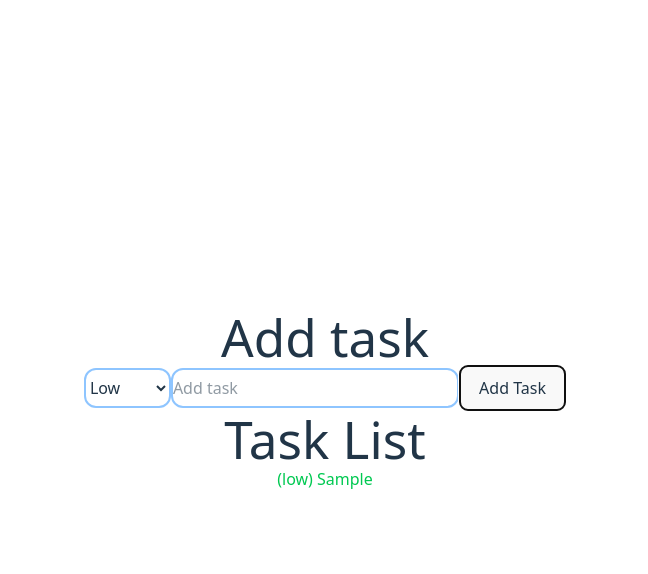
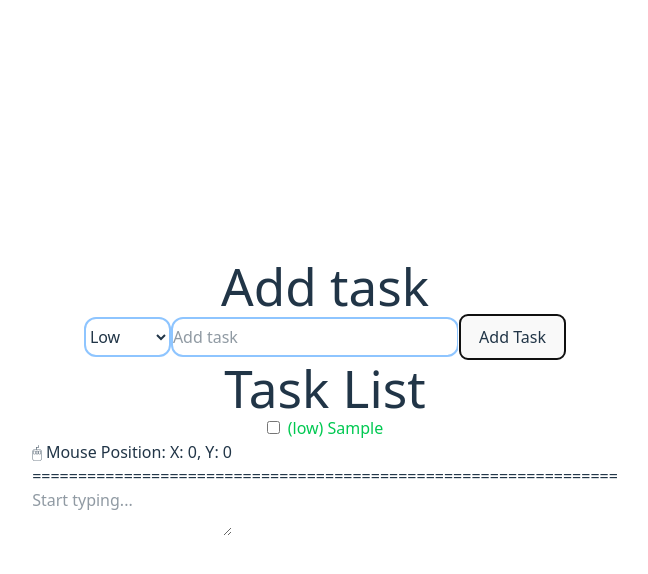
Before and after one commit to NikhilPathaniaa/taskpilot, a React (Vite) app: page / in a window 1280 px wide. Both pictures are taken after typing "Sample" into the empty fields and a click on the button "Add Task". Shown: the top 574 px of the page, without its empty margins (315-963 px from the left). Built offline with nearby package versions, Linux system fonts and the light colour scheme; no server answers.

Commit message:
new blog

```diff
--- a/src/App.jsx
+++ b/src/App.jsx
@@ -1,9 +1,11 @@
 import React, { useState } from "react";
+import Counter from "./components/Counter";
 
 const App = () => {
   const [tasks, setTasks] = useState([]);
   const [task, setTask] = useState("");
   const [status, setStatus] = useState("low");
+  const [checked, setChecked] = useState(false);
 
   const addTask = (e) => {
     e.preventDefault();
@@ -13,6 +15,10 @@ const App = () => {
     setStatus("low"); // Reset status
   };
 
+  const onChange = (e) => {
+    setChecked(e.target.checked);
+  };
+  console.log("checked", checked);
   return (
     <div className="flex flex-col items-center justify-center h-screen w-screen">
       <h1>Add task</h1>
@@ -33,23 +39,28 @@ const App = () => {
       <h1>Task List</h1>
       <ul>
         {tasks.map((t, index) => (
-          <li key={index}>
+          <li key={index} className="flex items-center gap-2">
+            <input type="checkbox" value={checked} onClick={onChange} />
+            <label>
               {t.status == "low" ? (
-              <p className="text-green-500">
+                <p className={` ${checked ? "line-through text-gray-500" : "text-green-500"}`}>
                   ({t.status}) {t.text}
                 </p>
               ) : t.status == "medium" ? (
-              <p className="text-orange-500">
+                <p className={` ${checked ? "line-through text-gray-500" : "text-orange-500"}`}>
                   ({t.status}) {t.text}
                 </p>
               ) : (
-              <p className="text-red-500">
+                <p className={` ${checked ? "line-through text-gray-500" : "text-red-500"}`}>
                   ({t.status}) {t.text}
                 </p>
               )}
+            </label>
           </li>
         ))}
       </ul>
+
+      <Counter />
     </div>
   );
 };
--- /dev/null
+++ b/src/components/Counter.jsx
@@ -0,0 +1,62 @@
+import React, { useEffect, useState } from "react";
+
+const Counter = () => {
+  const [joke, setJoke] = useState("");
+  const [mouseX, setMouseX] = useState(0);
+  const [mouseY, setMouseY] = useState(0);
+  const [note, setNote] = useState("");
+  // Jokes
+  useEffect(() => {
+    fetch("https://api.chucknorris.io/jokes/random")
+      .then((res) => res.json())
+      .then((data) => setJoke(data.value));
+  }, []);
+
+  // mouse position monitor
+  useEffect(() => {
+    const updateMousePosition = (e) => {
+      setMouseX(e.clientX);
+      setMouseY(e.clientY);
+    };
+
+    window.addEventListener("mousemove", updateMousePosition);
+
+    return () => {
+      window.removeEventListener("mousemove", updateMousePosition); // Cleanup
+    };
+  }, []);
+
+  useEffect(() => {
+    console.log("Effect runs!");
+
+    return () => {
+      console.log("Cleanup runs!");
+    };
+  }, []);
+  // ========================================
+  // Load saved note when the page loads
+  useEffect(() => {
+    const savedNote = localStorage.getItem("note");
+    if (savedNote) {
+      setNote(savedNote);
+    }
+  }, []);
+
+  // Save note whenever it changes
+  useEffect(() => {
+    localStorage.setItem("note", note);
+  }, [note]);
+  // ========================================
+  return (
+    <div>
+      <val>{joke}</val>
+      <h2>
+        🖱 Mouse Position: X: {mouseX}, Y: {mouseY}
+      </h2>
+      <p>================================================================</p>
+      <textarea value={note} onChange={(e) => setNote(e.target.value)} placeholder="Start typing..." />
+    </div>
+  );
+};
+
+export default Counter;
```
Lines whose indentation alone changed are shown as unchanged.
